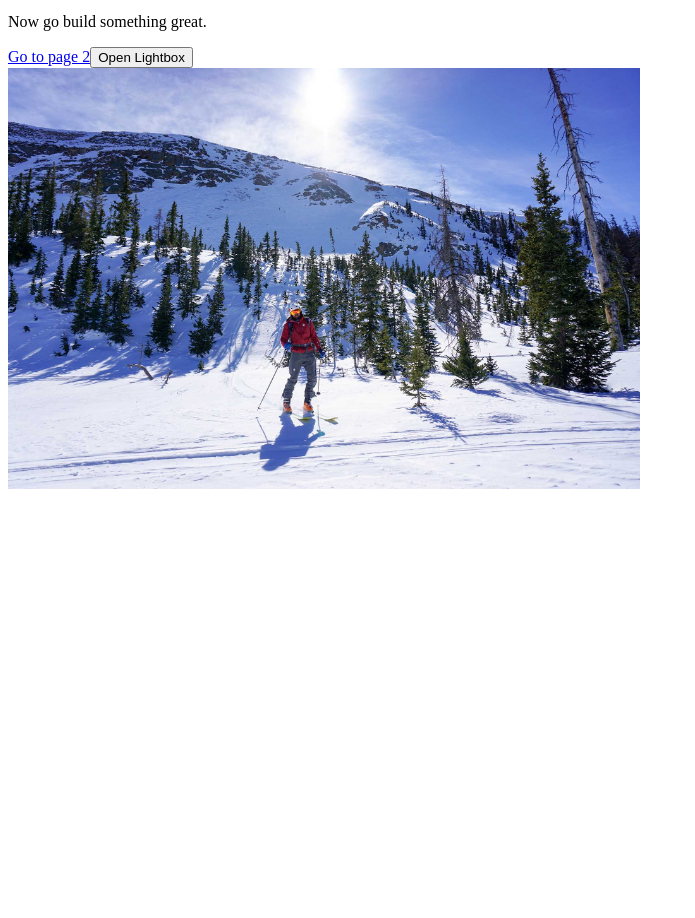
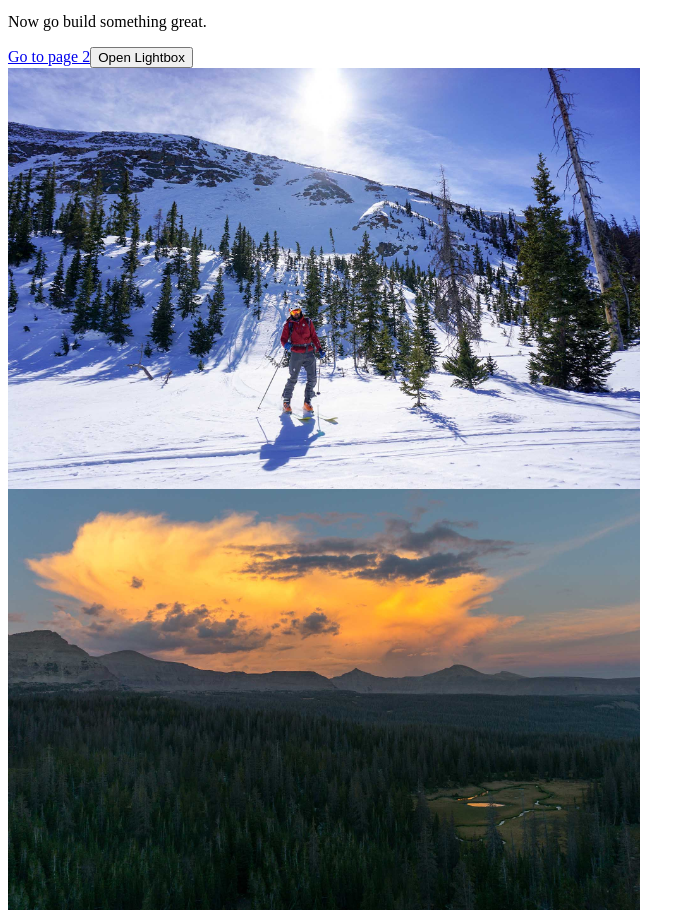
Before and after one commit to riellyb/personal-site-gatsby, a Gatsby site: page / in a window 1280 px wide. Shown: the part 101-1019 px from the top of the page, without its empty margins (0-695 px from the left). Before the commit the page ends 800 px from the top, so only its background shows below. Built offline with nearby package versions, Linux system fonts and the light colour scheme; Gatsby itself is replaced by a stand-in of ours.

Commit message:
added secondd image, removed thumbnail option

```diff
--- a/src/pages/index.js
+++ b/src/pages/index.js
@@ -69,7 +69,6 @@ class IndexPage extends Component {
 					onClickPrev={this.gotoPrevious}
 					onClickThumbnail={this.gotoImage}
 					onClose={this.closeLightbox}
-					showThumbnails
 					backdropClosesModal
 
 				/>
@@ -79,6 +78,7 @@ class IndexPage extends Component {
 			    <Link to="/page-2/">Go to page 2</Link>
 			    <button onClick={() => this.openLightbox(0, event)}>Open Lightbox</button>
 			    <GalleryImage src={image1} onClick={() => this.openLightbox(0, event)} />
+			    <GalleryImage src={image2} onClick={() => this.openLightbox(1, event)} />
 			</div>
 		);
 	}
```
